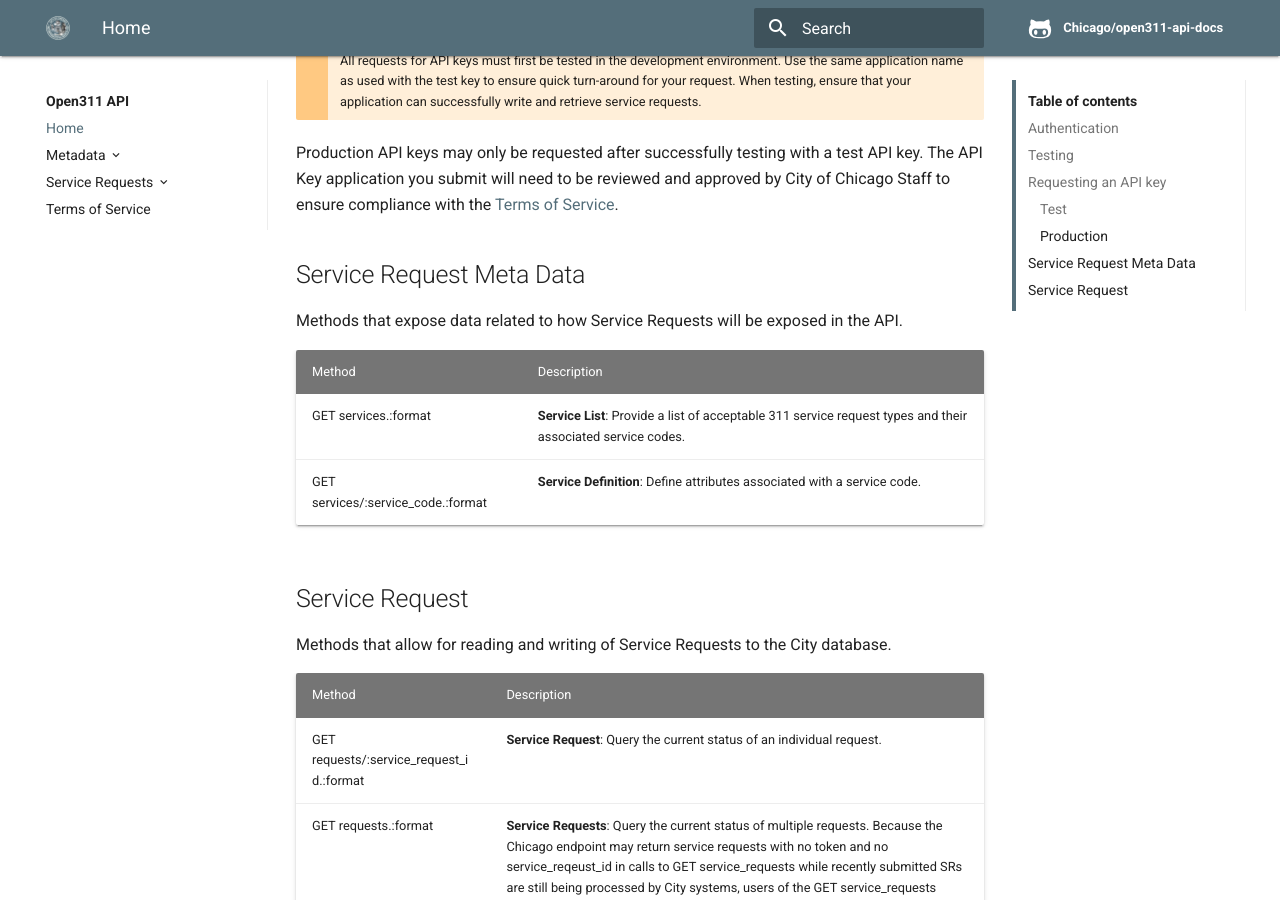
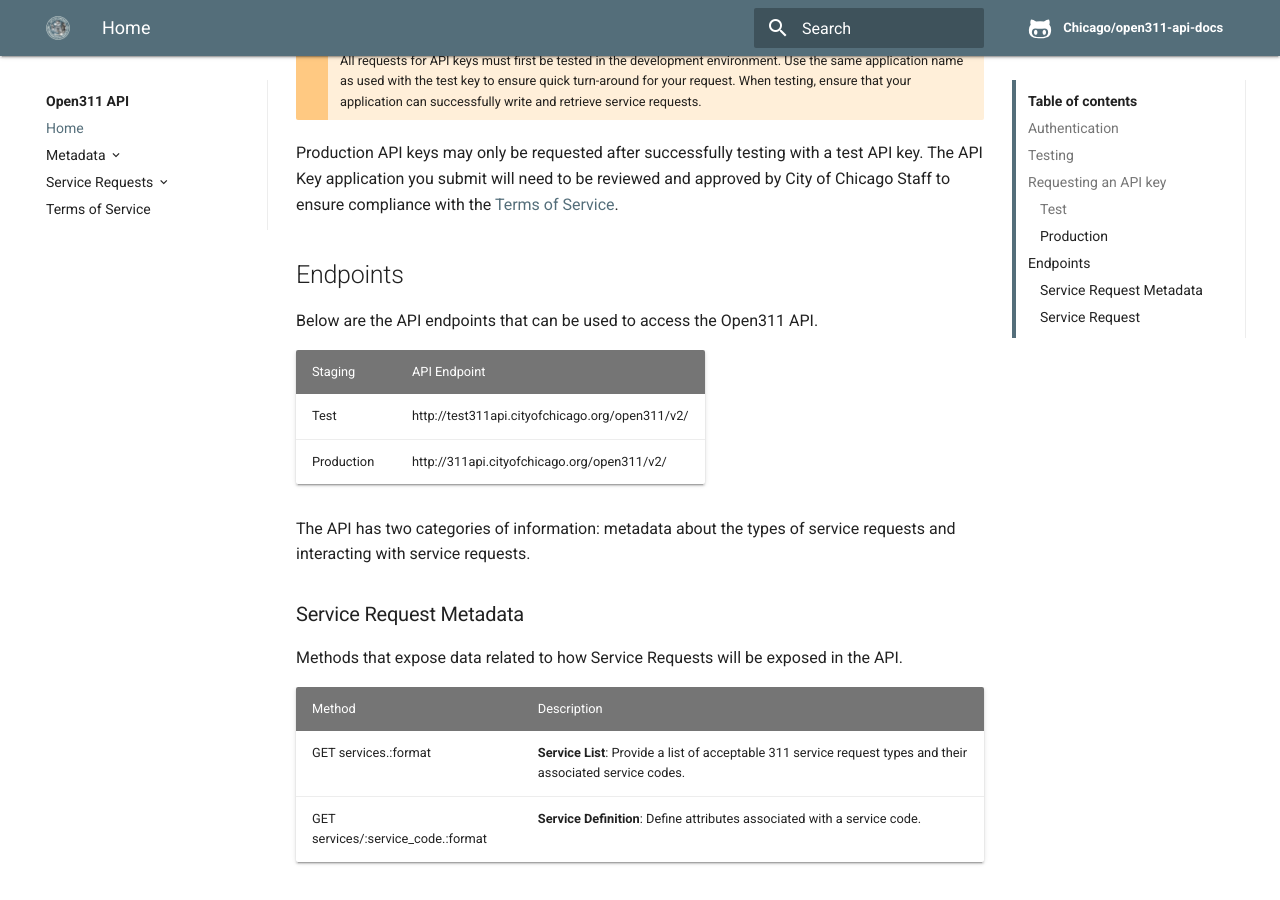
Before and after one commit to Chicago/open311-api-docs, an MkDocs documentation site: the page built from docs/index.md, in a window 1280 px wide and 900 px high, scrolled down 1161 px. Built offline with MkDocs 1.6.1, drawn with Linux system fonts in a browser that asks for light colours; old or Windows-style settings are respelled for this version of MkDocs.

Commit message:
Closes #7
Added the URL endpoints to the documentation. Placed it next to
descriptions of the API endpoints as the most logical location.

```diff
--- a/docs/index.md
+++ b/docs/index.md
@@ -33,7 +33,18 @@ Visit the above URL to request an API key from the test Open311 system. Your req
 
 Production API keys may only be requested after successfully testing with a test API key. The API Key application you submit will need to be reviewed and approved by City of Chicago Staff to ensure compliance with the [Terms of Service](tos/).
 
-## Service Request Meta Data
+## Endpoints
+
+Below are the API endpoints that can be used to access the Open311 API.
+
+|   Staging  |                API Endpoint                     |
+|------------|-------------------------------------------------|
+| Test       | http://test311api.cityofchicago.org/open311/v2/ |
+| Production | http://311api.cityofchicago.org/open311/v2/     |
+
+The API has two categories of information: metadata about the types of service requests and interacting with service requests.
+
+### Service Request Metadata
 
 Methods that expose data related to how Service Requests will be exposed in the API.
 
@@ -42,7 +53,7 @@ Methods that expose data related to how Service Requests will be exposed in the
 | GET services.:format | **Service List**: Provide a list of acceptable 311 service request types and their associated service codes. |
 | GET services/:service_code.:format | **Service Definition**: Define attributes associated with a service code. |
 
-## Service Request
+### Service Request
 
 Methods that allow for reading and writing of Service Requests to the City database.
 
```
